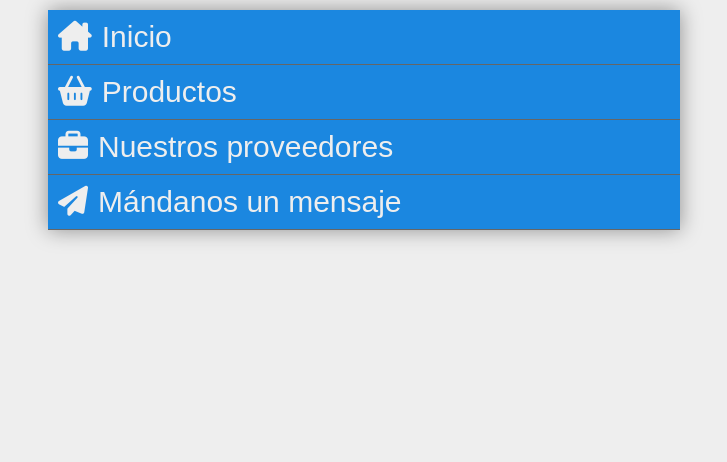
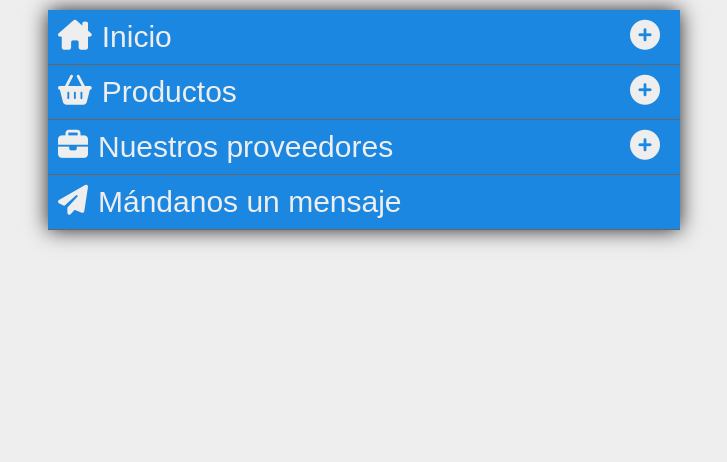
Before and after one commit to lanazirot/PenaOr, a plain HTML site: page Primer parcial/MenuAcordeon/index.html in a window 1280 px wide. Shown: the whole page, without its empty margins (276-1003 px from the left). Drawn offline with Linux system fonts and the light colour scheme.

Commit message:
Diseno acabado de menu acordeon

```diff
--- a/Primer parcial/MenuAcordeon/index.html
+++ b/Primer parcial/MenuAcordeon/index.html
@@ -6,14 +6,18 @@
     <meta name="viewport" content="width=device-width, initial-scale=1.0" />
     <link rel="stylesheet" href="styles.css" />
     <link rel="shortcut icon" href="favicon.ico" type="image/x-icon" />
-    <script src="https://kit.fontawesome.com/dbeb057a47.js" crossorigin="anonymous"></script>
+    <script
+      src="https://kit.fontawesome.com/dbeb057a47.js"
+      crossorigin="anonymous"
+    ></script>
     <title>Menu acordeon</title>
   </head>
   <body>
     <body>
       <div class="box">
         <div class="box-item">
-          <p class="title"><i class="fa-solid fa-house-chimney"></i>Inicio</p>
+          <p class="title"><i class="fa-solid fa-house-chimney"></i>Inicio
+            <i class="fa-solid fa-circle-plus plus"></i></p>
           <ul class="box-item-content">
             <li>¿Quienes somos?</li>
             <li>Nuestra historia</li>
@@ -21,7 +25,10 @@
           </ul>
         </div>
         <div class="box-item">
-          <p class="title"><i class="fa-solid fa-basket-shopping"></i>Productos</p>
+          <p class="title">
+            <i class="fa-solid fa-basket-shopping"></i>Productos
+            <i class="fa-solid fa-circle-plus plus"></i>
+          </p>
           <ul class="box-item-content">
             <li>Producto 1</li>
             <li>Producto 2</li>
@@ -36,7 +43,10 @@
           </ul>
         </div>
         <div class="box-item">
-          <p class="title"><i class="fa-solid fa-briefcase"></i>Nuestros proveedores</p>
+          <p class="title">
+            <i class="fa-solid fa-briefcase"></i>Nuestros proveedores
+            <i class="fa-solid fa-circle-plus plus"></i>
+          </p>
           <ul class="box-item-content">
             <li>Proveedor 1</li>
             <li>Proveedor 2</li>
@@ -44,7 +54,9 @@
           </ul>
         </div>
         <div class="box-item" onclick="alert('Contacto en abc@abc.com')">
-          <p class="title"><i class="fa-solid fa-paper-plane"></i>Mándanos un mensaje</p>
+          <p class="title">
+            <i class="fa-solid fa-paper-plane"></i>Mándanos un mensaje
+          </p>
         </div>
       </div>
     </body>
--- a/Primer parcial/MenuAcordeon/styles.css
+++ b/Primer parcial/MenuAcordeon/styles.css
@@ -6,14 +6,24 @@
 body {
   background: #eee;
 }
+
+.title {
+  display: flex;
+  flex-direction: row;
+}
+
+.plus {
+  margin-left: auto;
+}
+
 .box {
   margin: 10px auto;
   width: 50%;
   background-color: #eee;
-  box-shadow: 0 0 20px rgba(0, 0, 0, 0.4);
+  box-shadow: 0 0 20px rgba(0, 0, 0, 0.85);
 }
 
-.box:hover{
+.box:hover {
   cursor: pointer;
 }
 
@@ -31,23 +41,29 @@ body {
   display: flex;
   flex-direction: column;
   justify-content: space-evenly;
-  height: 0;
+  max-height: 0;
   overflow: hidden;
   background-color: rgb(54, 49, 49);
   margin: 0;
   padding-left: 20px;
-  transition: all 0.8s ease;
+  transition: all 2s ease;
 }
 
 ul {
   list-style: none;
 }
 
-p i, li i {
+p i,
+li i {
   margin-right: 10px;
 }
 
 .box:hover .box-item:hover .box-item-content {
-  height: 100%;
+  max-height: 1000px; /*Temporalmente, se queda asi por la cantidad de elementos, no han arreglado el height 100% con animaciones :(*/
   cursor: pointer;
 }
+
+.box:hover .title:hover i:nth-child(2)::before {
+  content: "\f056";
+  font: normal normal normal FontAwesome;
+}
```
